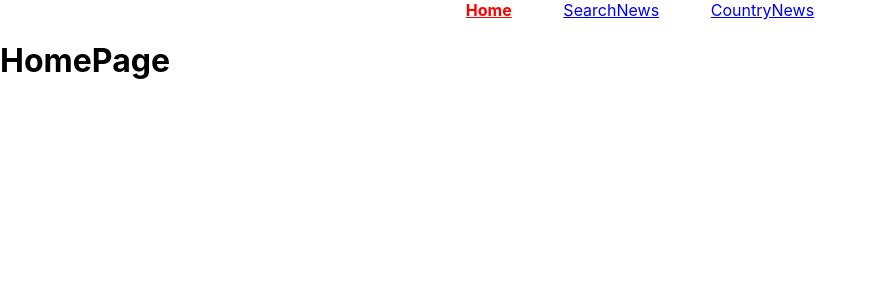
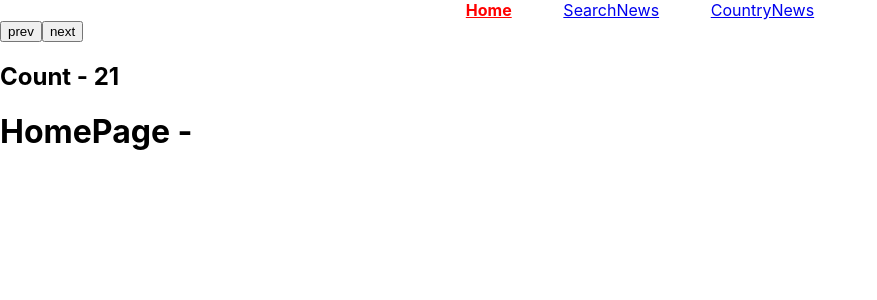
Before and after one commit to z9877969/bc_26, a React (Create React App) app: page / in a window 1280 px wide. Shown: the top 300 px of the page, without its empty margins (0-877 px from the left). Built offline with nearby package versions, Linux system fonts and the light colour scheme.

Commit message:
adds redux

```diff
--- a/package.json
+++ b/package.json
@@ -3,6 +3,7 @@
   "version": "0.1.0",
   "private": true,
   "dependencies": {
+    "@redux-devtools/extension": "^3.2.3",
     "@testing-library/jest-dom": "^5.16.5",
     "@testing-library/react": "^13.4.0",
     "@testing-library/user-event": "^13.5.0",
@@ -10,8 +11,10 @@
     "query-string": "^7.1.1",
     "react": "^18.2.0",
     "react-dom": "^18.2.0",
+    "react-redux": "^8.0.4",
     "react-router-dom": "^6.4.1",
     "react-scripts": "5.0.1",
+    "redux": "^4.2.0",
     "web-vitals": "^2.1.4"
   },
   "scripts": {
--- a/src/components/App.js
+++ b/src/components/App.js
@@ -1,46 +1,26 @@
-import { Suspense, lazy } from "react";
+import { lazy, Suspense } from "react";
 import { Navigate, Route, Routes } from "react-router-dom";
 // import CountryNewsPage from "../pages/CountryNewsPage";
 // import HomePage from "../pages/HomePage";
 // import SearchNewsPage from "../pages/SearchNewsPage";
 import MainLayout from "./MainLayout";
 // import NewsList from "../components/NewsList/NewsList";
-import CountryNewsList from "./CountryNewsList/CountryNewsList";
 
 const CountryNewsPage = lazy(() => import("../pages/CountryNewsPage"));
 const HomePage = lazy(() => import("../pages/HomePage"));
 const SearchNewsPage = lazy(() => import("../pages/SearchNewsPage"));
+const CountryNewsList = lazy(() => import("./CountryNewsList/CountryNewsList"));
 
 const App = () => {
   return (
     <>
       {/* <Suspense fallback={<h1>Loading...</h1>}> */}
+
       <Routes>
         <Route path="/" element={<MainLayout />}>
-          <Route
-            index
-            element={
-              <Suspense fallback={<h2>Loading HomePage</h2>}>
-                <HomePage />
-              </Suspense>
-            }
-          />
-          <Route
-            path="/search-news"
-            element={
-              <Suspense fallback={<h2>Loading SearchNewsPage</h2>}>
-                <SearchNewsPage />
-              </Suspense>
-            }
-          />
-          <Route
-            path="/country-news"
-            element={
-              <Suspense fallback={<h2>Loading CountryNewsPage</h2>}>
-                <CountryNewsPage />
-              </Suspense>
-            }
-          >
+          <Route index element={<HomePage />} />
+          <Route path="/search-news" element={<SearchNewsPage />} />
+          <Route path="/country-news" element={<CountryNewsPage />}>
             <Route path=":country" element={<CountryNewsList />} />
           </Route>
           <Route path="*" element={<Navigate to="/" />} />
--- a/src/components/MainLayout.jsx
+++ b/src/components/MainLayout.jsx
@@ -6,9 +6,9 @@ const MainLayout = () => {
   return (
     <>
       <Navigation />
-      {/* <Suspense fallback={<h1>Loading around outlet...</h1>}> */}
-      <Outlet />
-      {/* </Suspense> */}
+      <Suspense fallback={<h1>Loading around outlet...</h1>}>
+        <Outlet />
+      </Suspense>
     </>
   );
 };
--- a/src/components/Navigation.jsx
+++ b/src/components/Navigation.jsx
@@ -25,7 +25,7 @@ const Navigation = () => {
       >
         Home
       </NavLink>
-      <NavLink style={setActiveStyle} to="/search-news">
+      <NavLink style={setActiveStyle} to={{pathname: "/search-news"}}>
         SearchNews
       </NavLink>
       <NavLink style={setActiveStyle} to="/country-news" state={location}>
--- a/src/index.js
+++ b/src/index.js
@@ -1,14 +1,18 @@
 import React from "react";
 import ReactDOM from "react-dom/client";
+import { BrowserRouter } from "react-router-dom";
+import { Provider } from "react-redux";
+import App from "./components/App";
+import store from "./redux/store";
 import "./index.css";
-import App from "./components/App";
-import { BrowserRouter } from "react-router-dom";
 
 const root = ReactDOM.createRoot(document.getElementById("root"));
 root.render(
   <React.StrictMode>
-    <BrowserRouter>
-      <App />
-    </BrowserRouter>
+    <Provider store={store}>
+      <BrowserRouter>
+        <App />
+      </BrowserRouter>
+    </Provider>
   </React.StrictMode>
 );
--- a/src/pages/CountryNewsPage.jsx
+++ b/src/pages/CountryNewsPage.jsx
@@ -1,13 +1,5 @@
-import { useEffect, useState } from "react";
-import {
-  NavLink,
-  Outlet,
-  Route,
-  Routes,
-  useLocation,
-  useNavigate,
-  useParams,
-} from "react-router-dom";
+import { Suspense, useEffect, useState } from "react";
+import { NavLink, Outlet, useLocation, useNavigate } from "react-router-dom";
 import NewsList from "../components/NewsList/NewsList";
 import { getCountryNews } from "../utils/newsApi";
 // import NewsList from "../components/NewsList/NewsList";
@@ -30,16 +22,24 @@ const CountryNewsPage = () => {
           </NavLink>
         </li>
         <li>
-          <NavLink to="us" state={location.state}>US</NavLink>
+          <NavLink to="us" state={location.state}>
+            US
+          </NavLink>
         </li>
         <li>
-          <NavLink to="pl" state={location.state}>PL</NavLink>
+          <NavLink to="pl" state={location.state}>
+            PL
+          </NavLink>
         </li>
         <li>
-          <NavLink to="fr" state={location.state}>FR</NavLink>
+          <NavLink to="fr" state={location.state}>
+            FR
+          </NavLink>
         </li>
       </ul>
-      <Outlet />
+      <Suspense fallback={<h1>Loading CountryNewsList...</h1>}>
+        <Outlet />
+      </Suspense>
       {/* <Routes>
         <Route path=":country" element={<NewsList news={news} />} />
       </Routes> */}
--- a/src/pages/HomePage.jsx
+++ b/src/pages/HomePage.jsx
@@ -1,5 +1,22 @@
+import { useDispatch, useSelector } from "react-redux";
+import {
+  decrementAction,
+  incrementAction,
+} from "../redux/counter/counterActions";
+
 const HomePage = () => {
-  return <h1>HomePage</h1>;
+  const dispatch = useDispatch();
+  const counter = useSelector((state) => state.counter);
+  const hello = useSelector((state) => state.b);
+
+  return (
+    <>
+      <button onClick={() => dispatch(decrementAction(16))}>prev</button>
+      <button onClick={() => dispatch(incrementAction(20))}>next</button>
+      <h2>Count - {counter}</h2>
+      <h1>HomePage - {hello}</h1>
+    </>
+  );
 };
 
 export default HomePage;
--- /dev/null
+++ b/src/redux/counter/counterActions.js
@@ -0,0 +1,9 @@
+export const incrementAction = (value) => ({
+  type: "increment",
+  payload: value,
+});
+
+export const decrementAction = (value) => ({
+  type: "decrement",
+  payload: value,
+});
--- /dev/null
+++ b/src/redux/counter/counterReducer.js
@@ -0,0 +1,13 @@
+const counterReducer = (state = 21, action) => {
+  switch (action.type) {
+    case "decrement":
+      return state - action.payload;
+    case "increment":
+      return state + action.payload;
+
+    default:
+      return state;
+  }
+};
+
+export default counterReducer;
--- /dev/null
+++ b/src/redux/hello/helloReducer.js
@@ -0,0 +1,3 @@
+const helloReducer = (state = "Hello", action) => state;
+
+export default helloReducer;
--- /dev/null
+++ b/src/redux/store.js
@@ -0,0 +1,14 @@
+import { combineReducers, createStore } from "redux";
+import { composeWithDevTools } from "@redux-devtools/extension";
+import counterReducer from "./counter/counterReducer";
+import helloReducer from "./hello/helloReducer";
+
+
+const rootReducer = combineReducers({
+  counter: counterReducer,
+  hello: helloReducer,
+});
+
+const store = createStore(rootReducer, composeWithDevTools());
+
+export default store;
```
Also changed, not shown: 1 other file (tests, documents, lock files or other folders).
